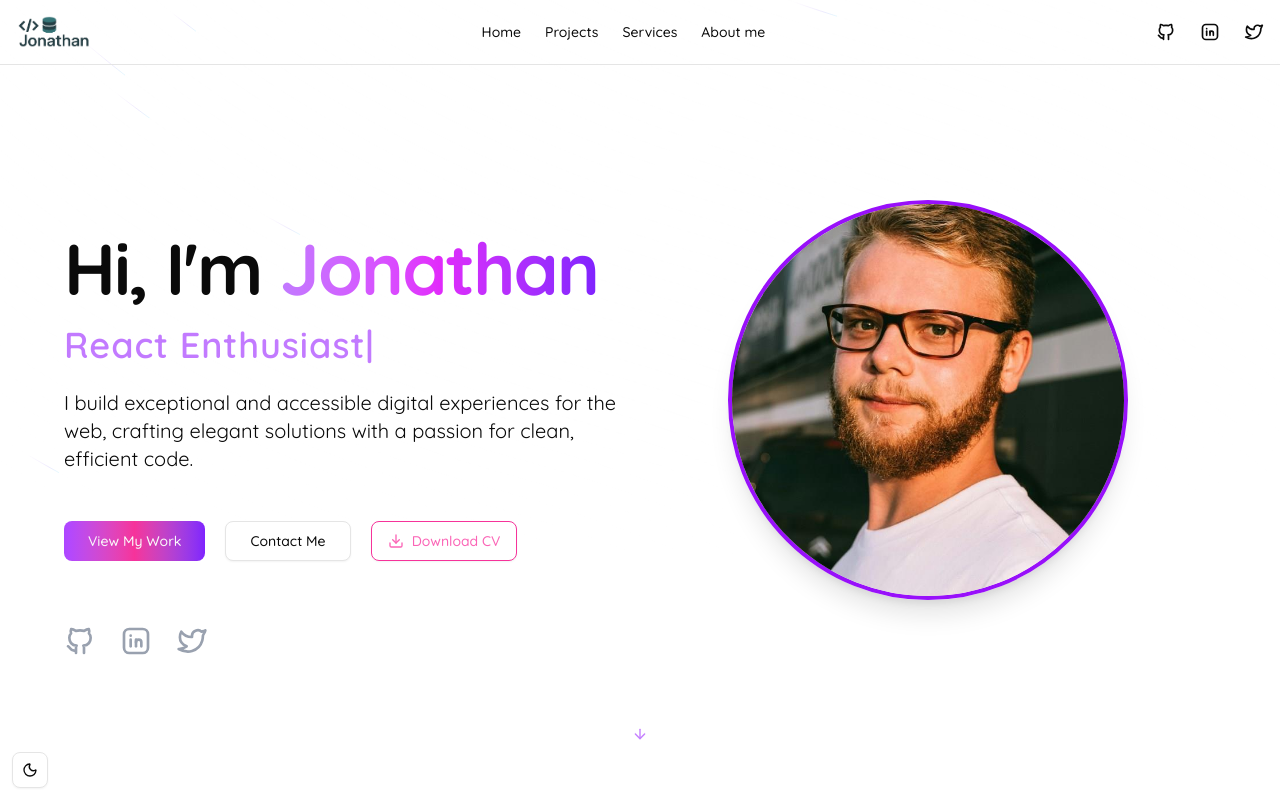
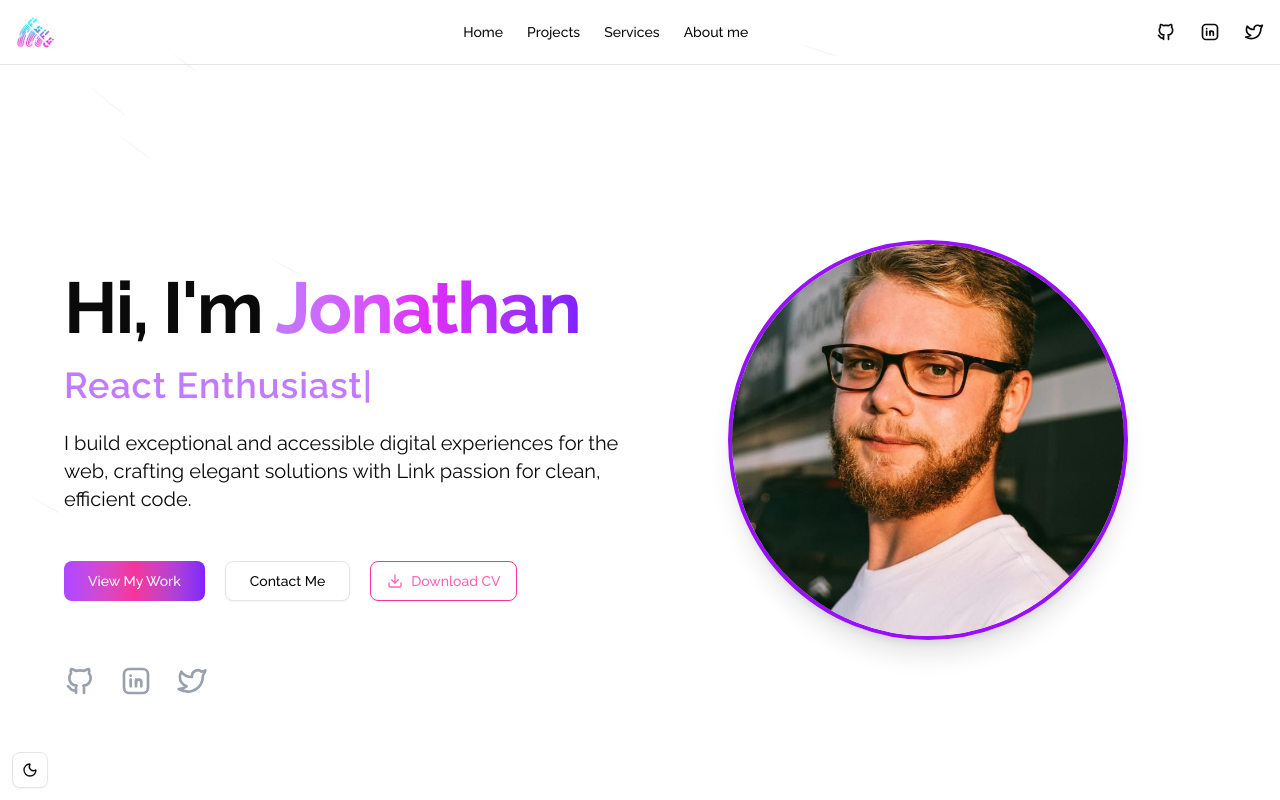
Before and after one commit to TsioryJonathan/portfolio-template, a Next.js app: page / in a window 1280 px wide. Shown: the top 800 px of the page. Built offline with nearby package versions, Linux system fonts and the light colour scheme.

Commit message:
feat: implement project card

```diff
--- a/src/app/globals.css
+++ b/src/app/globals.css
@@ -1,3 +1,4 @@
+@import url("https://fonts.googleapis.com/css2?family=Poppins:ital,wght@0,100;0,200;0,300;0,400;0,500;0,600;0,700;0,800;0,900;1,100;1,200;1,300;1,400;1,500;1,600;1,700;1,800;1,900&display=swap");
 @import "tailwindcss";
 @import "tw-animate-css";
 
@@ -13,6 +14,7 @@ html {
   --color-foreground: var(--foreground);
   --font-sans: var(--font-geist-sans);
   --font-mono: var(--font-geist-mono);
+  --font-poppins: "Poppins";
   --color-sidebar-ring: var(--sidebar-ring);
   --color-sidebar-border: var(--sidebar-border);
   --color-sidebar-accent-foreground: var(--sidebar-accent-foreground);
@@ -126,6 +128,12 @@ html {
   }
 }
 
+@layer utilities {
+  .heading {
+    @apply font-[var(--font-poppins)];
+  }
+}
+
 @keyframes spotlight {
   0% {
     opacity: 0;
--- a/src/app/layout.tsx
+++ b/src/app/layout.tsx
@@ -1,14 +1,13 @@
 import type { Metadata } from "next";
-import { Quicksand } from "next/font/google";
+import { Raleway } from "next/font/google";
 import "./globals.css";
 import { ThemeProvider } from "@/components/ThemeProvider";
 import Navbar from "@/components/Navbar";
 import { ThemeToggle } from "@/components/ThemeToggle";
 
-const quicksand = Quicksand({
+const raleway = Raleway({
   subsets: ["latin"],
-  weight: ["400", "500", "600", "700"],
-  variable: "--font-quicksand",
+  variable: "--font-raleway",
 });
 
 export const metadata: Metadata = {
@@ -24,7 +23,7 @@ export default function RootLayout({
   return (
     <html lang="en" suppressHydrationWarning>
       <body
-        className={`${quicksand.className} min-h-screen min-w-screen overflow-x-hidden`}
+        className={`${raleway.className} min-h-screen min-w-screen overflow-x-hidden`}
       >
         <ThemeProvider
           attribute="class"
--- a/src/components/Hero.tsx
+++ b/src/components/Hero.tsx
@@ -57,13 +57,13 @@ export default function Hero() {
       <BackgroundBeams className="absolute inset-0 -z-10 opacity-30" />
 
       <motion.div
-        className="text-center md:text-left md:w-1/2 flex flex-col items-center md:items-start justify-center pt-12 md:pt-20 px-4 md:px-0"
+        className="text-center md:text-left md:w-1/2 flex flex-col items-center md:items-start justify-center pt-12 md:pt-20 px-4 md:px-0 min-h-screen"
         initial={{ opacity: 0, y: 20 }}
         animate={{ opacity: 1, y: 0 }}
         transition={{ duration: 0.8 }}
       >
         <motion.h1
-          className="text-5xl sm:text-6xl md:text-7xl font-extrabold mb-3 leading-tight tracking-tight text-text"
+          className="text-5xl sm:text-6xl md:text-7xl !font-bold mb-3 leading-tight tracking-tight text-text heading"
           initial={{ opacity: 0, y: 20 }}
           animate={{ opacity: 1, y: 0 }}
           transition={{ duration: 0.8, delay: 0.2 }}
@@ -89,11 +89,12 @@ export default function Hero() {
           transition={{ duration: 0.8, delay: 0.6 }}
         >
           I build exceptional and accessible digital experiences for the web,
-          crafting elegant solutions with a passion for clean, efficient code.
+          crafting elegant solutions with Link passion for clean, efficient
+          code.
         </motion.p>
 
         <motion.div
-          className="flex flex-col sm:flex-row items-center justify-center sm:justify-start gap-5 mb-16 w-full max-w-md"
+          className="flex flex-row items-center justify-center sm:justify-start gap-5 mb-16 w-full max-w-md"
           initial={{ opacity: 0, y: 20 }}
           animate={{ opacity: 1, y: 0 }}
           transition={{ duration: 0.8, delay: 0.8 }}
@@ -103,9 +104,9 @@ export default function Hero() {
             asChild
             className="bg-gradient-to-r from-purple-500 via-pink-500 to-violet-600 hover:scale-105 focus-visible:ring-4 focus-visible:ring-offset-2 focus-visible:ring-pink-500 transition-transform"
           >
-            <a href="#projects" aria-label="View my projects">
+            <Link href="#projects" aria-label="View my projects">
               View My Work
-            </a>
+            </Link>
           </Button>
           <Button
             size="lg"
@@ -113,9 +114,9 @@ export default function Hero() {
             asChild
             className="hover:bg-purple-600 hover:text-white transition-colors focus-visible:ring-4 focus-visible:ring-offset-2 focus-visible:ring-purple-600"
           >
-            <a href="#contact" aria-label="Contact me">
+            <Link href="#contact" aria-label="Contact me">
               Contact Me
-            </a>
+            </Link>
           </Button>
           <Button
             size="lg"
@@ -123,7 +124,7 @@ export default function Hero() {
             asChild
             className="flex items-center gap-2 border-pink-500 text-pink-400 hover:bg-pink-600 hover:text-white transition-colors focus-visible:ring-4 focus-visible:ring-offset-2 focus-visible:ring-pink-500"
           >
-            <a
+            <Link
               href="/Jonathan_CV.pdf"
               target="_blank"
               rel="noopener noreferrer"
@@ -131,7 +132,7 @@ export default function Hero() {
               download
             >
               <Download size={20} /> Download CV
-            </a>
+            </Link>
           </Button>
         </motion.div>
 
--- a/src/components/ProjectCard.tsx
+++ b/src/components/ProjectCard.tsx
@@ -18,7 +18,7 @@ const ProjectCard: React.FC<ProjectCardProps> = ({ item }) => {
       key={item.title}
     >
       <PinContainer title={item.title} href={item.link}>
-        <div className="relative flex items-center justify-center sm:w-96 w-[80vw] overflow-hidden h-[20vh] lg:h-[30vh] mb-10">
+        <div className="relative flex items-center justify-center md:w-96 w-[60vw] overflow-hidden h-[30vh] lg:h-[30vh] mb-10 ">
           <div
             className="relative w-full h-full overflow-hidden lg:rounded-3xl"
             style={{ backgroundColor: "#13162D" }}
--- a/src/components/ProjectShowcase.tsx
+++ b/src/components/ProjectShowcase.tsx
@@ -12,7 +12,7 @@ const ProjectShowcase = () => {
         A small selection of{" "}
         <span className="text-purple">recent projects</span>
       </h1>
-      <div className="grid grid-cols-1 md:grid-cols-2 items-center mx-50">
+      <div className="grid grid-cols-1 lg:grid-cols-2 items-center mx-30 md:mx-10">
         {projects.map((item) => (
           <ProjectCard item={item} key={item.title} />
         ))}
```
Also changed, not shown: public/Images/logo.png.
